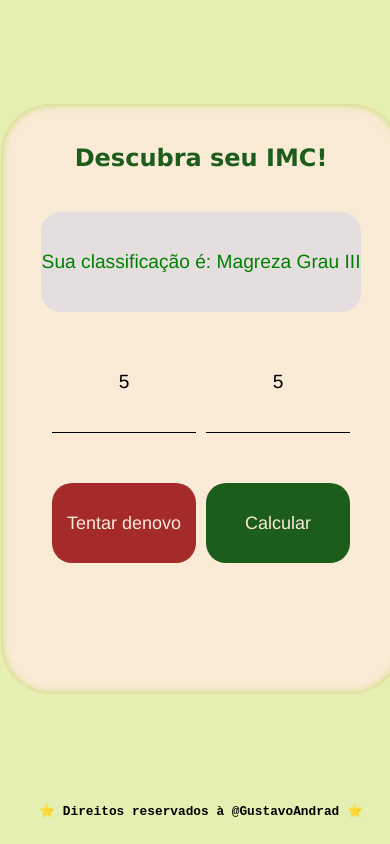
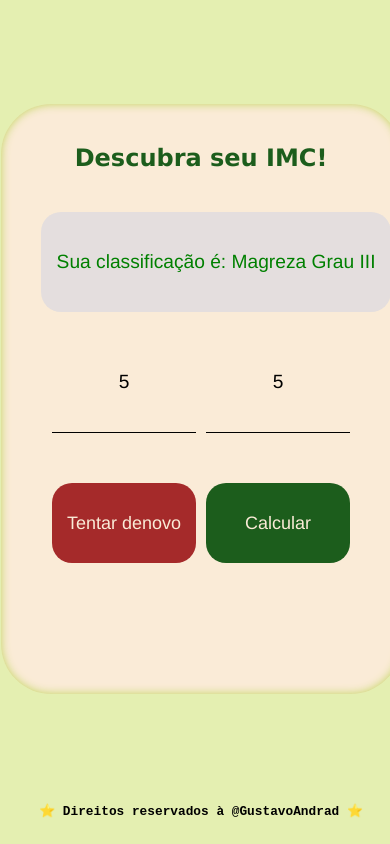
Before and after one commit to GustavoAndrad/CalculadoraIMC, a plain HTML site: page index.html in a window 390 px wide. Both pictures are taken after typing "5", "5" into the empty fields and a click on the button "Calcular". Drawn offline with Linux system fonts and the light colour scheme.

Commit message:
feat: teste de responsividade

```diff
--- a/index.html
+++ b/index.html
@@ -59,7 +59,7 @@
             const peso = document.getElementById('peso').value;
             const altura = document.getElementById('altura').value;
 
-            if(peso!='' && altura!=''){
+            if(peso!='' && altura!='' && altura!=0){
                 const imc = peso/Math.pow(altura,2);
                 let resultado = "";
 
--- a/style.css
+++ b/style.css
@@ -57,6 +57,7 @@ body, main{
 #resultado{
     width: 100%;
     height: 100%;
+    min-width: 350px;
     background-color: rgba(227, 222, 222, 0.966);
     border-radius: 20px;
     text-align: center;
```
